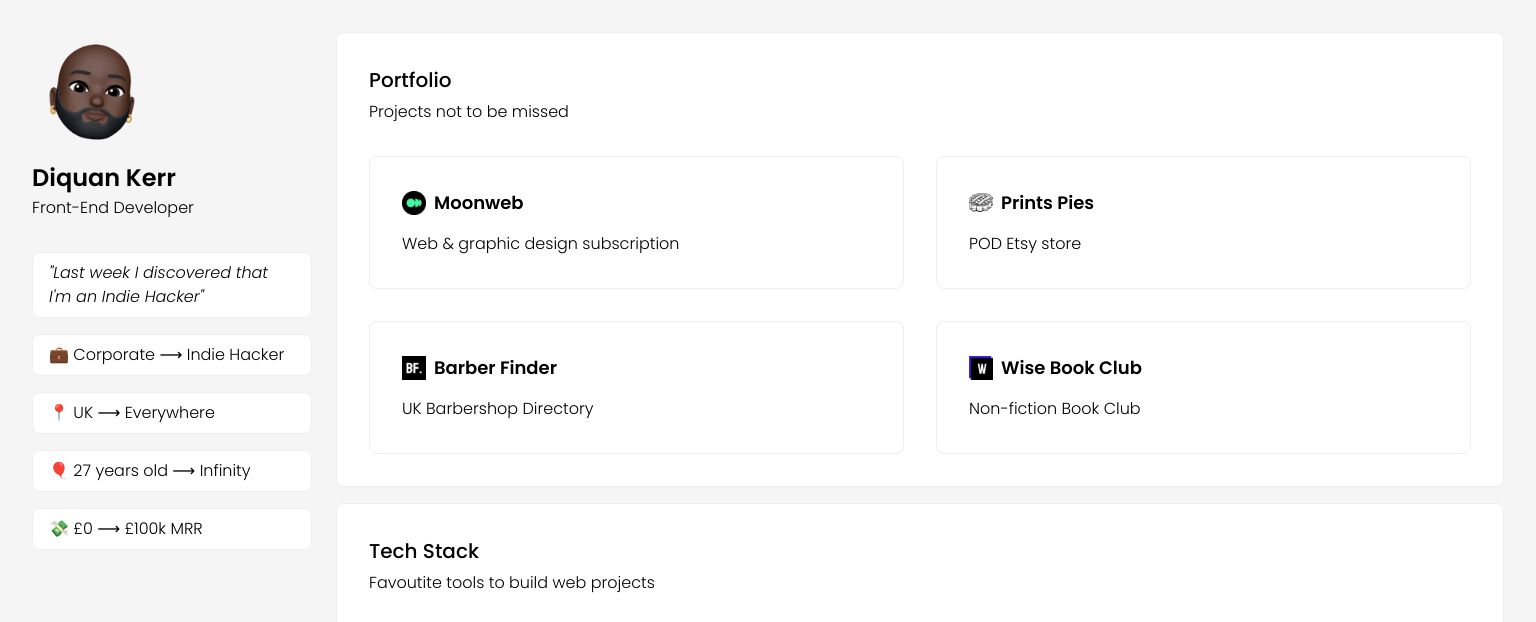
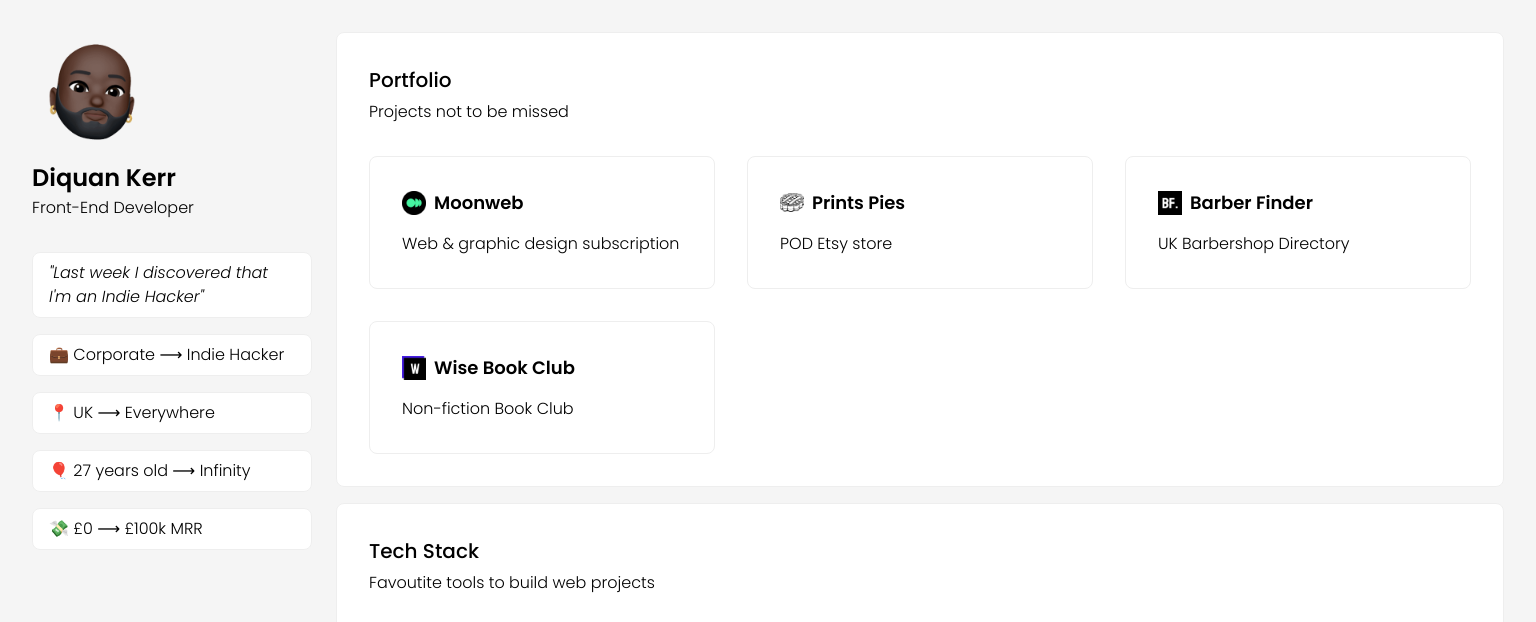
Before and after one commit to DeeKayMA/DeeKayMA.github.io, a plain HTML site: page index.html in a window 1536 px wide. Shown: the top 622 px of the page. Drawn offline with Linux system fonts and the light colour scheme; a script that the page names is missing.

Commit message:
Update style.css
Fixed responsiveness of the projects for larger screens. We now have 3 columns instead of 2 for device above 1510px

```diff
--- a/style.css
+++ b/style.css
@@ -388,6 +388,14 @@ html {
         grid-template-columns: repeat(1, minmax(0, 1fr));
         gap:2rem;
     }
+}
 
+@media screen and (min-width: 1510px){
 
+    /* GRID COUNT*/
+    .projects{
+        display:grid;
+        grid-template-columns: repeat(3, minmax(0, 1fr));
+        gap:2rem;
+    }
 }
```
